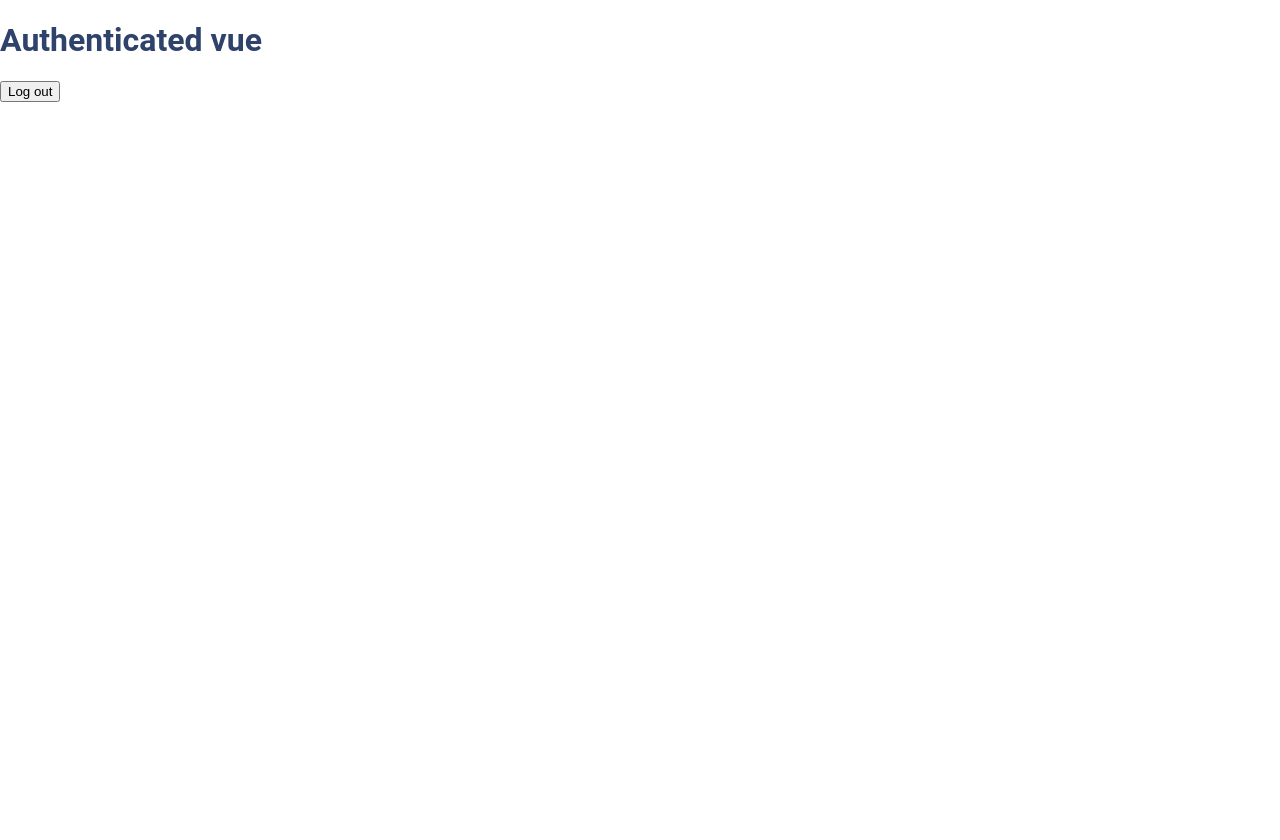
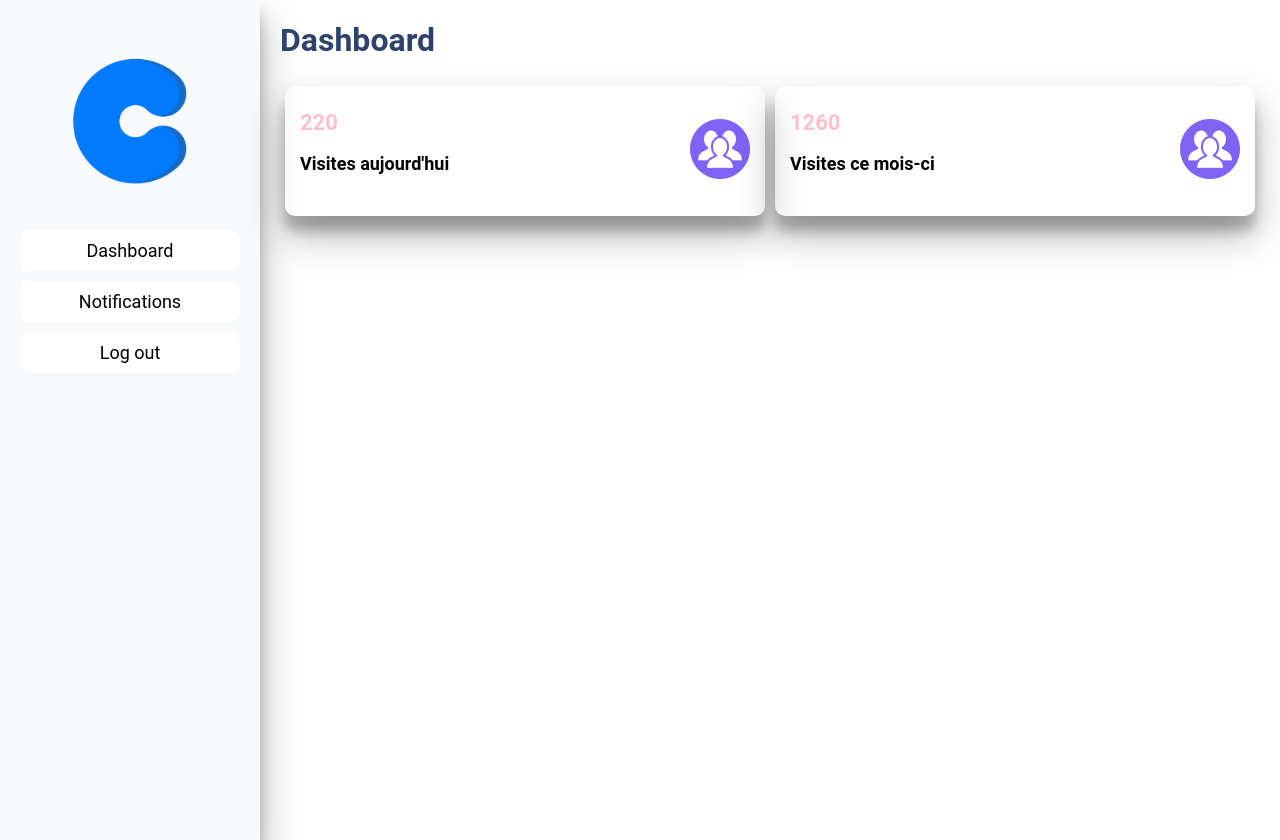
Before and after one commit to carl-application/carl_web, a Vue app: page /#/Authenticated in a window 1280 px wide. Before the commit the page ends 800 px from the top, so only its background shows below. Built offline with nearby package versions, Linux system fonts and the light colour scheme; sample sign-in values are in the browser's storage.

Commit message:
Start working on some router logic and ui

```diff
--- a/src/App.vue
+++ b/src/App.vue
@@ -21,16 +21,4 @@ export default {
 }
 </script>
 
-<style>
-body {
-  margin: 0;
-  font-family: 'Roboto', sans-serif;
-  color: #2e426b;
-}
-
-ul {
-  margin: 0;
-  padding: 0;
-  list-style-type: none;
-}
-</style>
+<style src="./app.css"></style>
--- a/src/components/authenticated/Authenticated.vue
+++ b/src/components/authenticated/Authenticated.vue
@@ -1,7 +1,24 @@
 <template>
-  <div>
-    <h1>Authenticated vue</h1>
-    <button @click="logout">Log out</button>
+  <div class="container">
+    <div class="nav-bar">
+      <img src="./../../assets/logo.png" id="logo">
+      <router-link to="Dashboard">
+        <div class="nav-item">
+          Dashboard
+        </div>
+      </router-link>
+      <router-link to="Notifications">
+        <div class="nav-item">
+          Notifications
+        </div>
+      </router-link>
+      <div class="nav-item" @click="logout">
+        Log out
+      </div>
+    </div>
+    <div class="content">
+      <router-view/>
+    </div>
   </div>
 </template>
 
@@ -18,3 +35,4 @@ export default {
   }
 }
 </script>
+<style scoped src="./authenticated.css"></style>
--- /dev/null
+++ b/src/components/authenticated/authenticated.css
@@ -0,0 +1,59 @@
+
+a {
+  color: black;
+  text-decoration: none;
+}
+
+#logo {
+  width: 200px;
+  height: 200px;
+  text-align: center;
+}
+
+.container {
+  margin: 0;
+  padding: 0;
+  display: flex;
+}
+
+.content {
+  width: 100%;
+}
+
+.nav-bar {
+  width: 250px;
+  height: 100vh;
+  background-color: #f8f9fb;
+  box-shadow: 0 19px 38px rgba(0, 0, 0, 0.30), 0 15px 12px rgba(0, 0, 0, 0.22);
+  margin-top: 0;
+  display: flex;
+  flex-direction: column;
+  align-items: center;
+  padding: 20px;
+}
+.nav-item {
+  padding: 10px;
+  width: 200px;
+  background-color: white;
+  border-radius: 10px;
+  margin-top: 10px;
+  color: black;
+  font-size: 18px;
+  text-align: center;
+}
+
+.router-link-active .nav-item {
+  background-color: orange;
+}
+
+.nav-item:hover {
+  padding: 10px;
+  background-color: orange;
+  border-radius: 10px;
+  margin-top: 10px;
+  cursor: pointer;
+}
+
+.content {
+  padding: 0 20px 0 20px;
+}
--- /dev/null
+++ b/src/components/authenticated/dashboard/Dashboard.vue
@@ -0,0 +1,76 @@
+<template>
+  <div class="container">
+    <h1>Dashboard</h1>
+    <div class="list">
+      <div class="list-item">
+        <div class="list-item-left">
+          <p class="stats-number">220</p>
+          <p class="stats-title">Visites aujourd'hui</p>
+        </div>
+        <div class="list-item-right">
+          <img src="../../../assets/icon_customers.png">
+        </div>
+      </div>
+      <div class="list-item">
+        <div class="list-item-left">
+          <p class="stats-number">1260</p>
+          <p class="stats-title">Visites ce mois-ci</p>
+        </div>
+        <div class="list-item-right">
+          <img src="../../../assets/icon_customers.png">
+        </div>
+      </div>
+    </div>
+  </div>
+</template>
+
+<script>
+export default {}
+</script>
+
+<style scoped>
+  .container {
+    width: 100%;
+    display: flex;
+    flex-direction: column;
+  }
+
+  .list {
+    display: flex;
+    justify-content: space-between;
+    height: 100px;
+  }
+
+  .list-item {
+    height: 100px;
+    flex: 1;
+    margin: 5px;
+    display: flex;
+    box-shadow: 0 19px 38px rgba(0, 0, 0, 0.30), 0 15px 12px rgba(0, 0, 0, 0.22);
+    padding: 15px;
+    border-radius: 10px;
+    justify-content: space-between;
+    align-items: center;
+    min-width: 250px;
+  }
+
+  .list-item-left {
+    display: flex;
+    flex-direction: column;
+    justify-content: center;
+    align-items: stretch;
+  }
+
+  .list-item-left .stats-number {
+    margin: 0;
+    font-size: 22px;
+    color: pink;
+    font-weight: bold;
+  }
+
+  .list-item-left .stats-title {
+    font-size: 18px;
+    color: black;
+    font-weight: bold;
+  }
+</style>
--- /dev/null
+++ b/src/components/authenticated/notifications/Notifications.vue
@@ -0,0 +1,9 @@
+<template>
+  <div>
+    <h1>Notifications</h1>
+  </div>
+</template>
+
+<script>
+export default {}
+</script>
--- a/src/router/index.js
+++ b/src/router/index.js
@@ -4,6 +4,8 @@ import store from '../store'
 import Home from '../components/home/Home'
 import Authenticated from '../components/authenticated/Authenticated'
 import Login from '../components/login/Login'
+import Dashboard from '../components/authenticated/dashboard/Dashboard'
+import Notifications from '../components/authenticated/notifications/Notifications'
 
 Vue.use(Router)
 
@@ -34,7 +36,24 @@ export default new Router({
       path: '/authenticated',
       name: 'Authenticated',
       component: Authenticated,
-      beforeEnter: ifAuthenticated
+      beforeEnter: ifAuthenticated,
+      children: [
+        {
+          path: '',
+          component: Dashboard
+        },
+        {
+          path: '/dashboard',
+          name: 'Dashboard',
+          component: Dashboard,
+          beforeEnter: ifAuthenticated
+        },
+        {
+          path: '/notifications',
+          name: 'Notifications',
+          component: Notifications,
+          beforeEnter: ifAuthenticated
+        }]
     },
     {
       path: '/login',
```
Also changed, not shown: src/assets/icon_customers.png (added), src/assets/logo.png.
